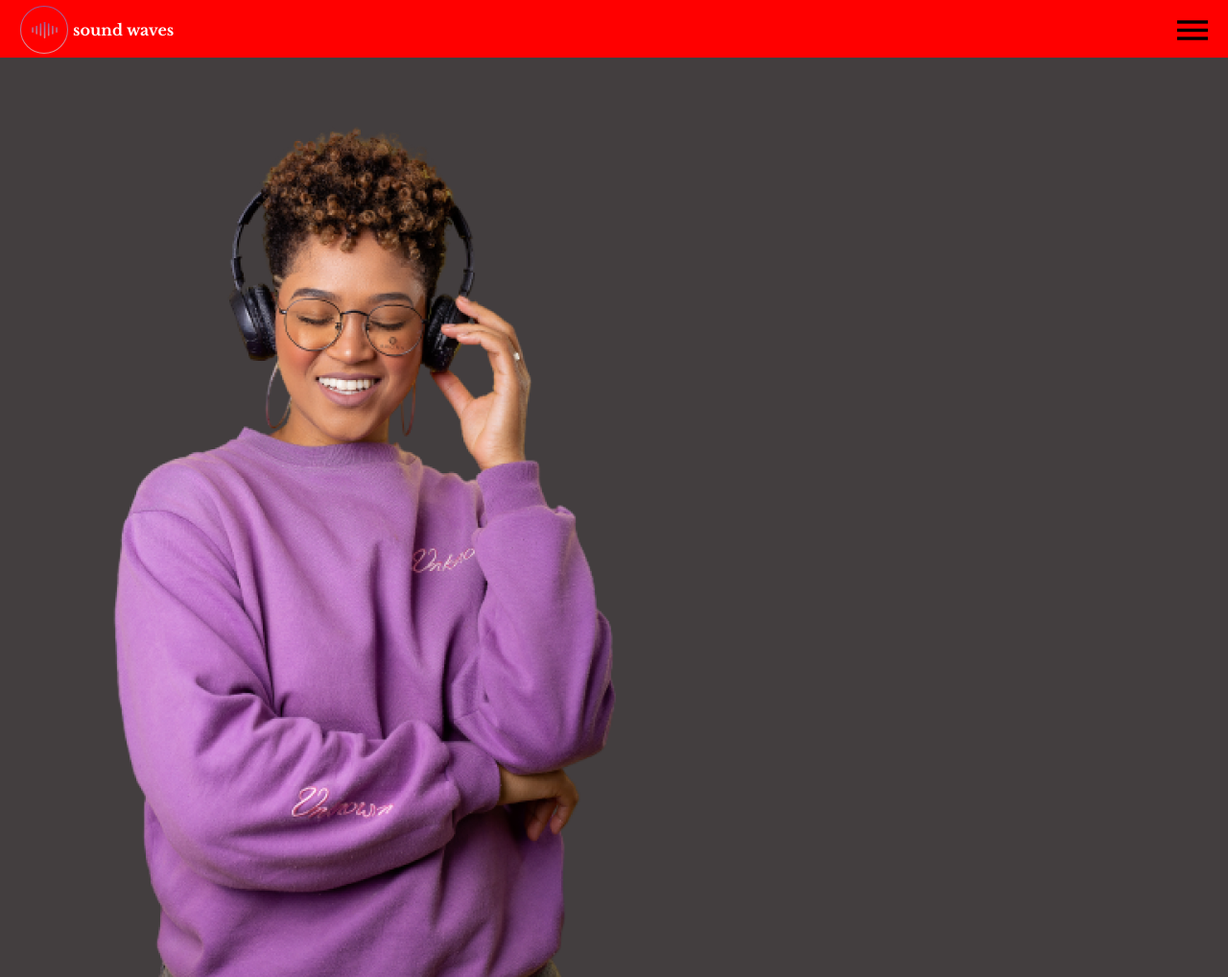
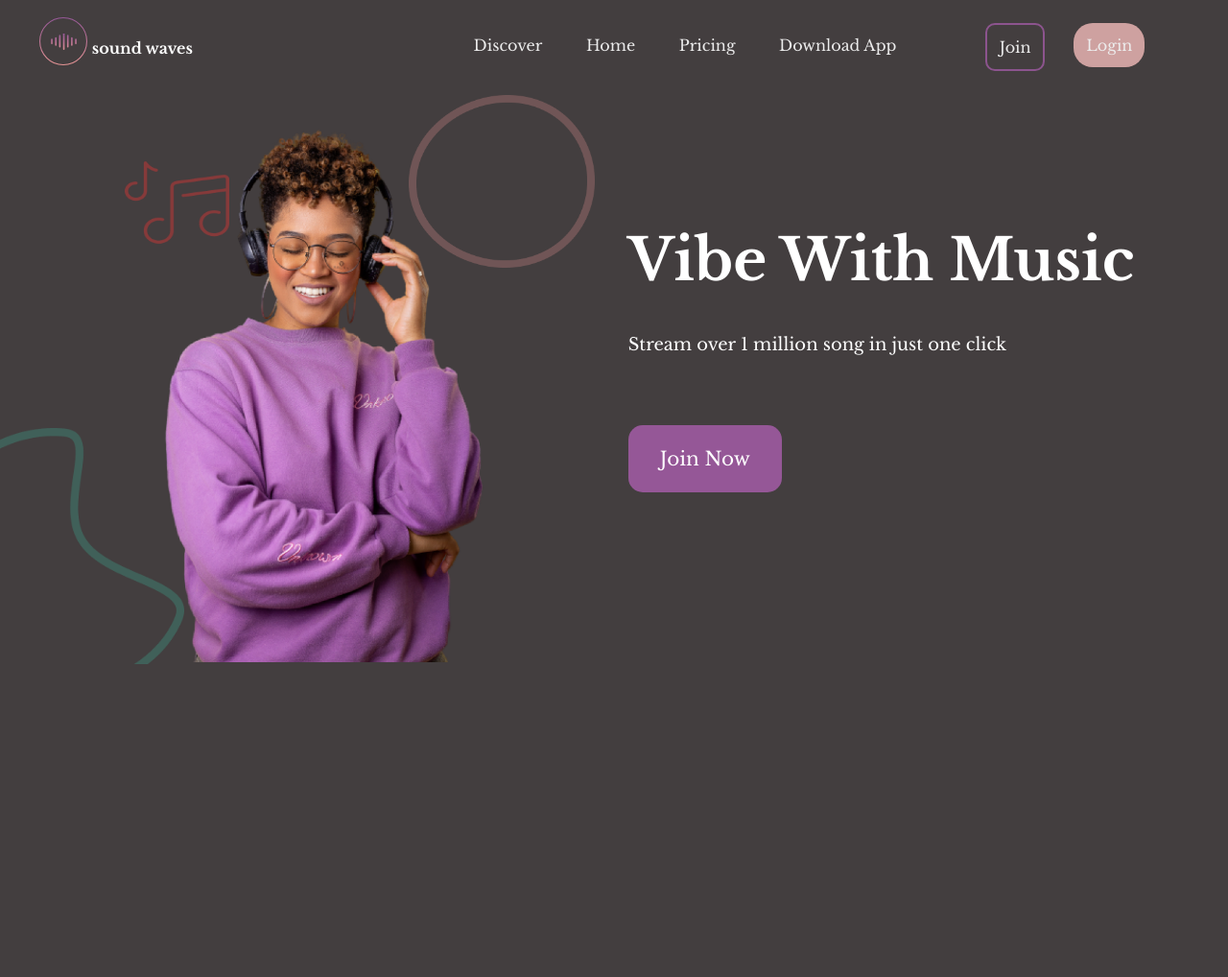
Before and after one commit to KachiKaduru/soundwaves, a plain HTML site: page index.html in a window 1280 px wide. Shown: the top 1018 px of the page at 96% size. After the commit the page ends 800 px from the top, so only its background shows below. Drawn offline with nearby package versions, Linux system fonts and the light colour scheme.

Commit message:
home page

```diff
--- a/index.html
+++ b/index.html
@@ -38,9 +38,7 @@
 
     <main>
         <div class="container">
-            <div class="img-column">
-                <img src="purple-girl.png" alt="">
-            </div>
+            <img src="purple-girl.png" alt="">
 
             <div class="right-column">
                 <h1>Vibe With Music</h1>
@@ -48,9 +46,15 @@
                 <p>Stream over 1 million song in just one click</p>
 
                 <div class="join-now">
-                    <a href="Join Now"></a>
+                    <a href="Join Now">Join Now</a>
                 </div>
             </div>
+        </div>
+
+        <div class="images">
+            <img src="circle.png" alt="" class="circle">
+            <img src="shape.png" alt="" class="shape">
+            <img src="musicnotes.png" alt="" class="music">
         </div>
     </main>
 
--- a/main.css
+++ b/main.css
@@ -4,19 +4,15 @@ body {
   background: #433E3F;
   margin: 0;
   color: #FFFFFF;
+  width: auto;
 }
 
-body a {
-  color: #FFFFFF;
-  text-decoration: none;
-}
-
-body ul {
-  list-style-type: none;
+* {
+  -webkit-transition: .3s;
+  transition: .3s;
 }
 
 header {
-  background-color: red;
   height: 60px;
 }
 
@@ -27,33 +23,205 @@ header .container {
   -webkit-box-pack: justify;
       -ms-flex-pack: justify;
           justify-content: space-between;
-  margin: auto 21px;
+  margin: 0 21px;
 }
 
-header .logo {
-  position: relative;
-  display: -ms-grid;
-  display: grid;
-  -ms-grid-columns: auto auto;
-      grid-template-columns: auto auto;
-  gap: 5px;
-}
-
-header .logo img {
-  width: 50px;
-  display: block;
+header .container .logo {
   margin: auto;
 }
 
-header .logo h4 {
+header .container .logo img {
+  width: 50px;
+  height: 50px;
+}
+
+header .container .logo h4 {
   display: inline;
+  position: relative;
+  top: -12px;
 }
 
 header .mobile-menu {
-  width: 32px;
+  width: 35px;
+  -webkit-filter: invert(1);
+          filter: invert(1);
 }
 
 header nav {
   display: none;
 }
+
+nav.menu-btn {
+  display: block;
+}
+
+nav {
+  position: fixed;
+  z-index: 99;
+  width: 60%;
+  right: 0;
+  top: 0;
+  background: -webkit-gradient(linear, left top, left bottom, from(#955797), to(#E69494));
+  background: linear-gradient(180deg, #955797 0%, #E69494 100%);
+  opacity: .9;
+  height: 100vh;
+}
+
+nav .mobile-exit {
+  height: 30px;
+  display: block;
+  float: right;
+  margin: 1em;
+  margin-right: 1.5em;
+  cursor: pointer;
+}
+
+nav ul {
+  margin-top: 4em;
+  margin-left: -1em;
+  list-style-type: none;
+}
+
+nav ul a {
+  text-decoration: none;
+  color: white;
+  display: block;
+  padding: .8em;
+  text-align: right;
+}
+
+nav ul a:hover {
+  color: grey;
+  font-weight: 700;
+}
+
+main img {
+  width: 460px;
+  height: 600px;
+}
+
+@media only screen and (min-width: 768px) {
+  .mobile-menu {
+    display: none;
+  }
+  header {
+    height: 90px;
+  }
+  header .container {
+    display: -ms-grid;
+    display: grid;
+    -ms-grid-columns: 200px auto;
+        grid-template-columns: 200px auto;
+    gap: 200px;
+    -webkit-box-pack: unset;
+        -ms-flex-pack: unset;
+            justify-content: unset;
+  }
+  header nav {
+    display: -webkit-box;
+    display: -ms-flexbox;
+    display: flex;
+    -webkit-box-pack: space-evenly;
+        -ms-flex-pack: space-evenly;
+            justify-content: space-evenly;
+    background: none;
+    position: unset;
+    height: auto;
+    width: 100%;
+    padding: 0;
+    margin-top: -2.5em;
+  }
+  header nav .mobile-exit {
+    display: none;
+  }
+  header nav ul {
+    display: -webkit-box;
+    display: -ms-flexbox;
+    display: flex;
+  }
+  header .pry-nav li {
+    margin: 0px 20px 0 0;
+  }
+  header .sec-nav li {
+    margin: 0px 30px 0 0;
+  }
+  header .join-btn {
+    border: 2px solid #955797;
+    border-radius: 10px;
+    margin: auto;
+  }
+  header .join-btn:hover {
+    color: #955797;
+    background-color: white;
+    border: 2px solid white;
+  }
+  header .login-btn {
+    background: #DEACAB;
+    border-radius: 20px;
+  }
+  header .login-btn:hover {
+    color: #DEACAB;
+    background-color: white;
+    border: 2px solid white;
+  }
+  main {
+    position: relative;
+  }
+  main .container {
+    display: -webkit-box;
+    display: -ms-flexbox;
+    display: flex;
+    -webkit-box-pack: space-evenly;
+        -ms-flex-pack: space-evenly;
+            justify-content: space-evenly;
+  }
+  main .right-column {
+    margin: auto 0px;
+  }
+  main .right-column h1 {
+    font-size: 60px;
+  }
+  main .right-column p {
+    font-size: 18px;
+    margin-bottom: 20px;
+  }
+  main .right-column .join-now {
+    margin: 6em auto;
+  }
+  main .right-column .join-now a {
+    text-decoration: none;
+    color: white;
+    font-size: 20px;
+    background: #955797;
+    border-radius: 15px;
+    padding: 23px 33px;
+  }
+  main .right-column .join-now a:hover {
+    color: #955797;
+    background: #FFFFFF;
+    font-weight: 700;
+  }
+  main .images .circle {
+    position: absolute;
+    width: 194px;
+    height: 180px;
+    left: 426px;
+    top: 09px;
+  }
+  main .images .shape {
+    position: absolute;
+    width: 240px;
+    height: 246px;
+    left: -48px;
+    top: 356px;
+  }
+  main .images .music {
+    position: absolute;
+    z-index: -1;
+    width: 109px;
+    height: 93.5px;
+    left: 130px;
+    top: 74px;
+  }
+}
 /*# sourceMappingURL=main.css.map */
```
Also changed, not shown: 1 other file.
